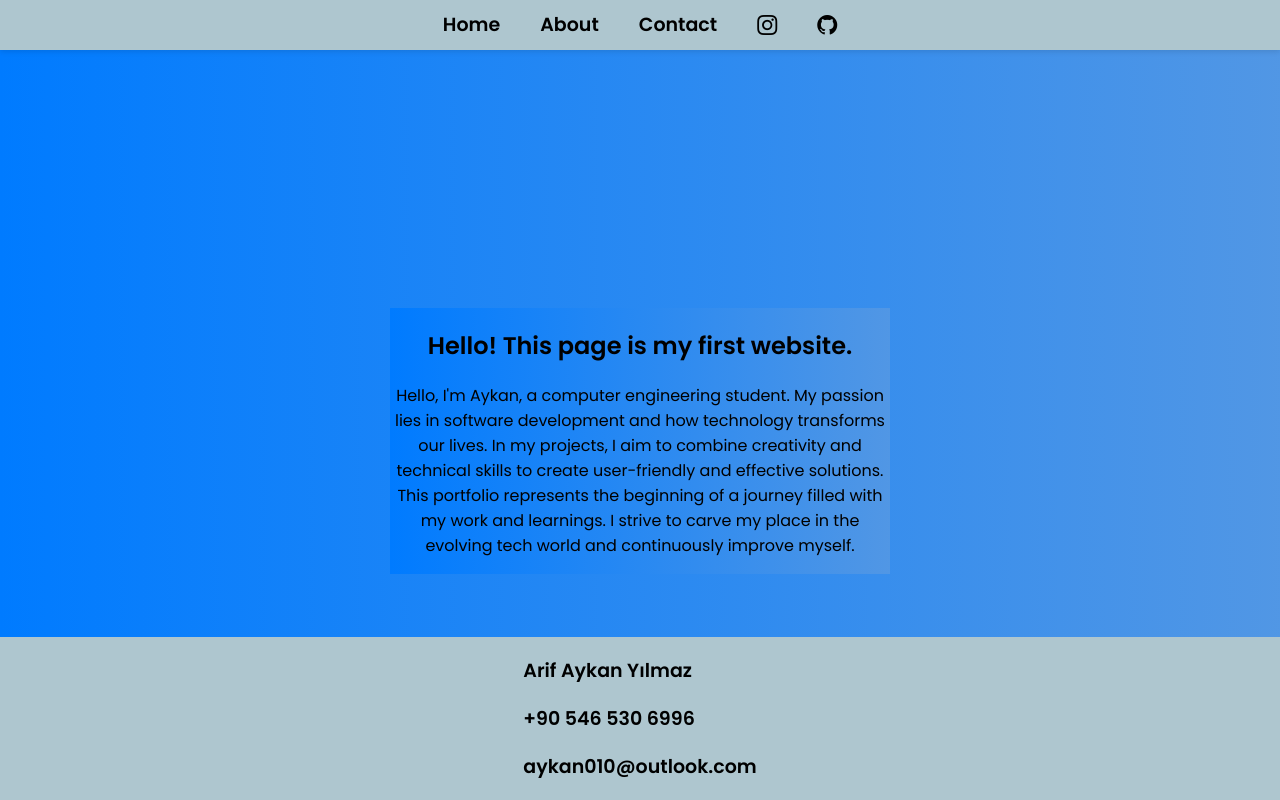
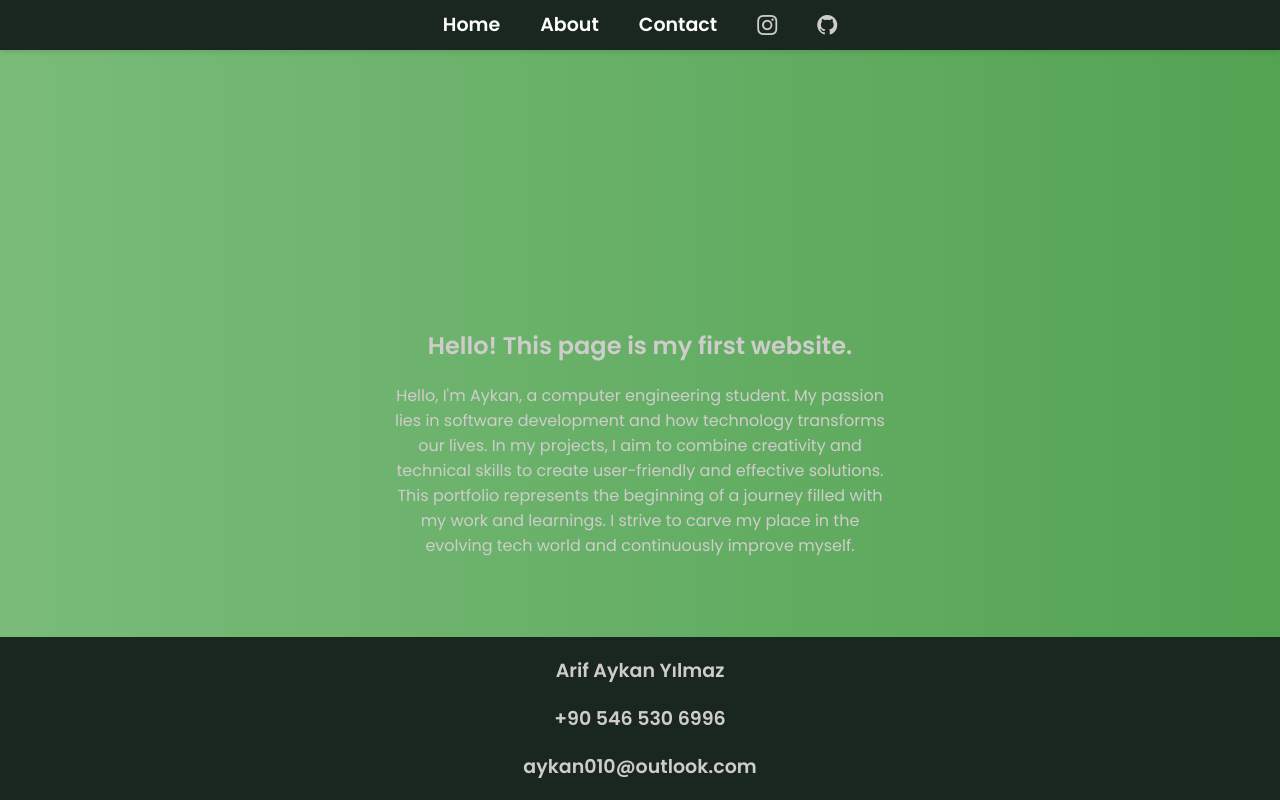
Before and after one commit to Aykan-byte/-1Portfolio, a plain HTML site: page index.html in a window 1280 px wide. Drawn offline with nearby package versions, Linux system fonts and the light colour scheme.

Commit message:
feat:Color-change

```diff
--- a/style.css
+++ b/style.css
@@ -3,25 +3,25 @@
 body {
   height: 100%;
   padding-top: 300px;
-  background-color: #FFFFFF;
+  background-color: rgb(4, 66, 4);
   display: flex;
   flex-direction: column;
   font-family: "Poppins", sans-serif;
   justify-content: center;
   align-items: center;
-  background: linear-gradient(270deg, #f8f9fa, #AEC6CF, #6CA0DC, #007bff); /* Başlangıç gradyanı */
-    background-size: 400% 400%; /* Arka plan boyutunu artır */
-    animation: gradientAnimation 5s ease infinite; /* Animasyonu ekle */
+   background: linear-gradient(90deg, rgb(122, 187, 122), rgb(70, 155, 70), rgb(18, 104, 18), rgb(4, 66, 4));
+    background-size: 400% 400%;
+    animation: gradientAnimation 5s ease infinite;
 }
 @keyframes gradientAnimation {
   0% {
-      background-position: 0% 50%; /* Başlangıç pozisyonu */
+      background-position: 0% 50%;
   }
   50% {
-      background-position: 100% 50%; /* Orta pozisyon */
+      background-position: 100% 50%;
   }
   100% {
-      background-position: 0% 50%; /* Son pozisyon */
+      background-position: 0% 50%;
   }
 }
 
@@ -31,42 +31,40 @@ body {
   left: 0;
   width: 100%;
   display: flex;
-  justify-content: center; /* Ortaya hizalamak için */
-  background-color: #AEC6CF; /* Arka plan rengi, istersen değiştirebilirsin */
+  justify-content: center;
+  background-color: #1a271f;
   z-index: 1000;
   padding: 10px 0;
   box-shadow: 0 2px 5px rgba(0, 0, 0, 0.1);
 }
 header {
   display: flex;
-  gap: 40px; /* Linkler arasındaki boşluk */
+  gap: 40px;
 }
 
 header a {
-  text-decoration: none; /* Linklerin altını kaldırmak için */
-  color: #000; /* Yazı rengini belirle */
+  text-decoration: none;
+  color: white;
   font-weight: bold;
   font-size: 19px;
   transition: .2s;
 }
 header a:hover {
-    color: #007BFF; /* Hover'da link rengi */
+    color: wheat;
   }
 header a i {
-  font-size: 20px; /* İkonların boyutu */
-  color: #000; /* İkon rengi */
+  font-size: 20px;
+  color: rgb(207, 205, 203);
   transition: .2s;
 }
 header a i:hover{
-    color: #007BFF;
+    color: wheat;
 }
 
 .centered-div {
-  width: 500px; /* İstediğin genişlik */
-  text-align: center; /* Metni ortala */
-  background: linear-gradient(270deg, #f8f9fa, #AEC6CF, #6CA0DC, #007bff); /* Başlangıç gradyanı */
-    background-size: 400% 400%; /* Arka plan boyutunu artır */
-    animation: gradientAnimation 5s ease infinite; /* Animasyonu ekle */
+  width: 500px;
+  text-align: center;
+  color: rgb(207, 205, 203);
 }
 
 .footer-wrapper{
@@ -74,11 +72,13 @@ header a i:hover{
   bottom: 0;
   left: 0;
   width: 100%;
-  background-color: #AEC6CF;
+  background-color: #1a271f;
   display: flex;
-  justify-content: center; /* Ortaya hizalamak için */
+  justify-content: center;
 }
 .footer-wrapper footer p{
   font-size: 19px;
   font-weight: bold;
+  text-align: center;
+  color: rgb(207, 205, 203);
 }
```
